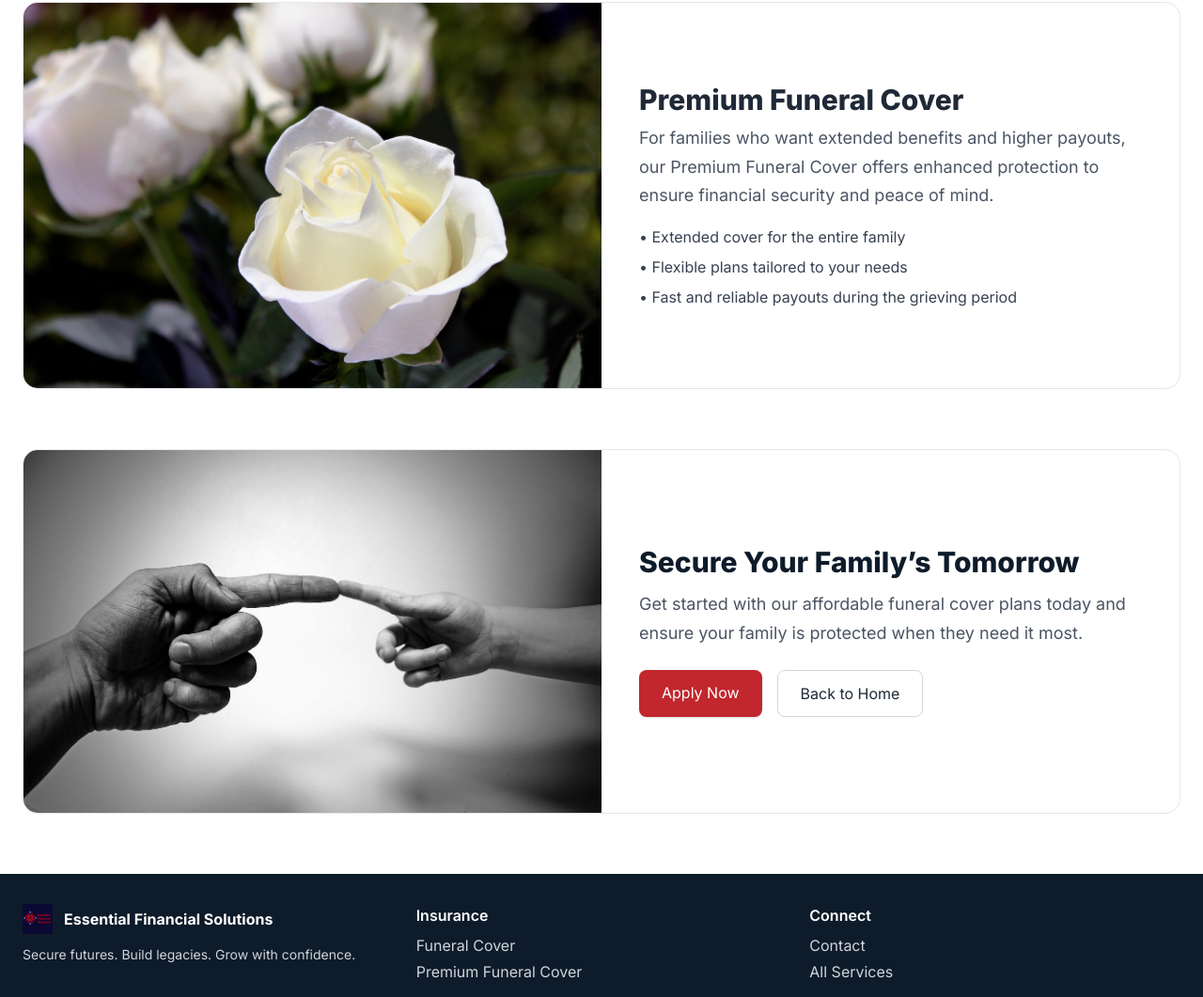
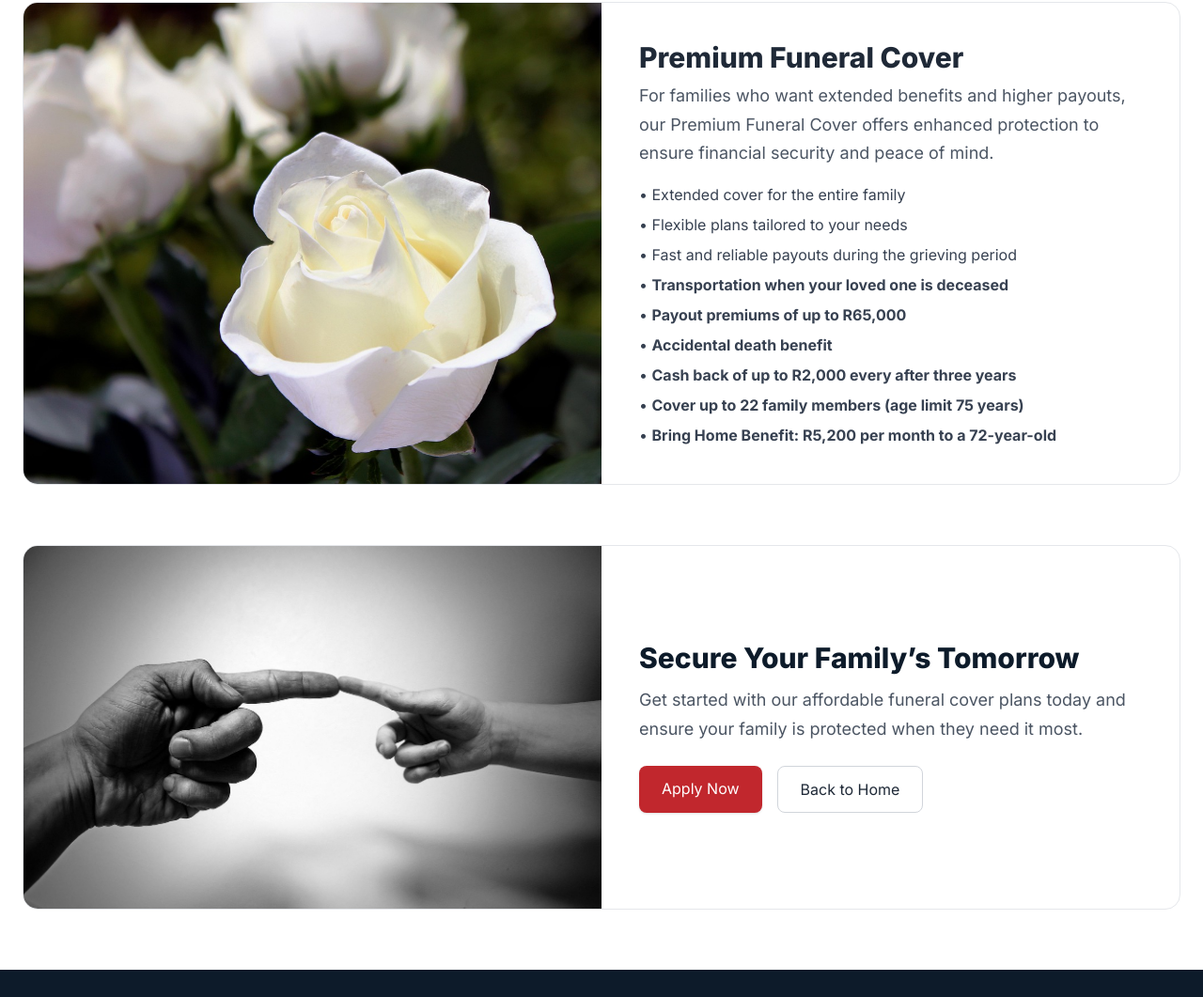
Before and after one commit to Re-EL123/Essential-Financial-Solutions, a plain HTML site: page insurance.html in a window 1280 px wide. Shown: the part 1147-2208 px from the top of the page at 94% size. Drawn offline with nearby package versions, Linux system fonts and the light colour scheme.

Commit message:
Update insurance.html

```diff
--- a/insurance.html
+++ b/insurance.html
@@ -110,6 +110,12 @@
           <li>• Extended cover for the entire family</li>
           <li>• Flexible plans tailored to your needs</li>
           <li>• Fast and reliable payouts during the grieving period</li>
+          <li>• <strong>Transportation when your loved one is deceased</strong></li>
+          <li>• <strong>Payout premiums of up to R65,000</strong></li>
+          <li>• <strong>Accidental death benefit</strong></li>
+          <li>• <strong>Cash back of up to R2,000 every after three years</strong></li>
+          <li>• <strong>Cover up to 22 family members (age limit 75 years)</strong></li>
+          <li>• <strong>Bring Home Benefit: R5,200 per month to a 72-year-old</strong></li>
         </ul>
       </div>
     </div>
```
